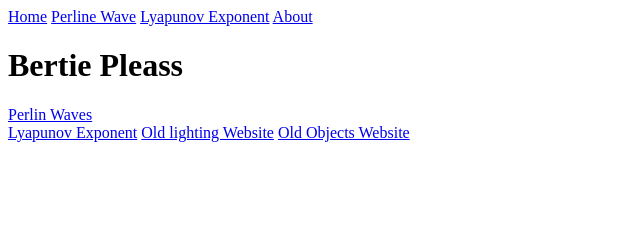
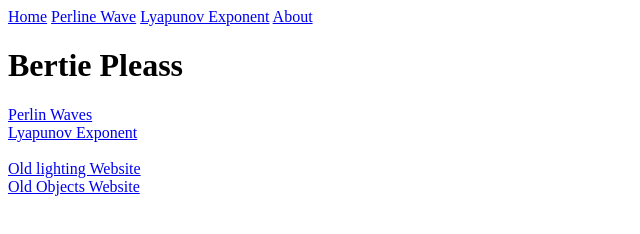
Before and after one commit to bertiepleass/bertiepleass.github.io, a plain HTML site: page index.html in a window 1280 px wide. Shown: the whole page, without its empty margins (0-640 px from the left). Drawn offline with Linux system fonts and the light colour scheme.

Commit message:
Fix HTML formatting for links in index.html

```diff
--- a/index.html
+++ b/index.html
@@ -14,9 +14,9 @@
   <body>
     <h1>Bertie Pleass</h1>
     <a href="perlin.html">Perlin Waves</a><br>
-    <a href="/lyapunov.html">Lyapunov Exponent</a>
+    <a href="/lyapunov.html">Lyapunov Exponent</a><br><br>
 
-    <a href="https://bertie-pleass.squarespace.com/">Old lighting Website</a>
-    <a href="https://cargocollective.com/bertiepleass">Old Objects Website</a>
+    <a href="https://bertie-pleass.squarespace.com/">Old lighting Website</a><br>
+    <a href="https://cargocollective.com/bertiepleass">Old Objects Website</a><br>
   </body>
 </html>
```
